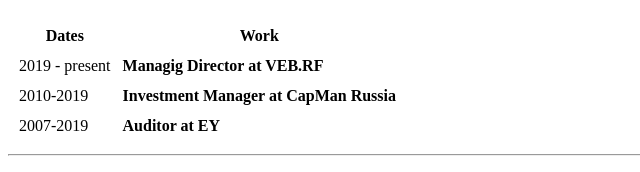
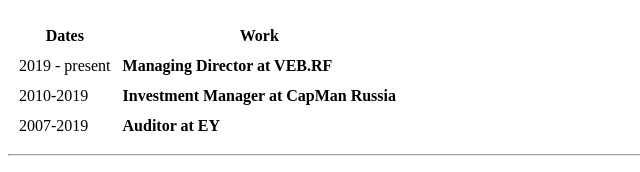
Before and after one commit to Sokolova86/Sokolova86, a plain HTML site: page index.html in a window 1280 px wide. Shown: the part 601-773 px from the top of the page, 0-640 px from the left. Drawn offline with Linux system fonts and the light colour scheme.

Commit message:
Update index.html

```diff
--- a/index.html
+++ b/index.html
@@ -59,7 +59,7 @@
       </thead>
       <tbody>
         <td>2019 - present</td>
-        <td><strong>Managig Director at VEB.RF</strong></td>
+        <td><strong>Managing Director at VEB.RF</strong></td>
         </tr>
         <tr>
           <td>2010-2019</td>
```
